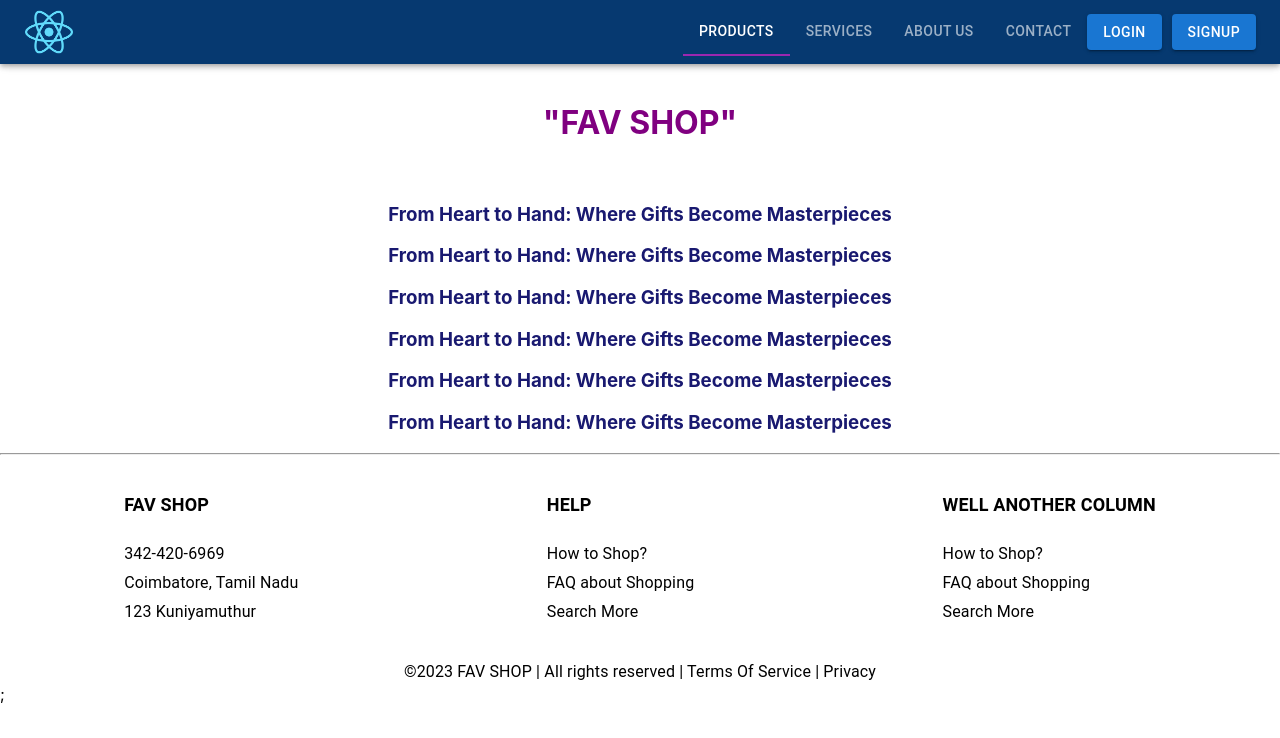
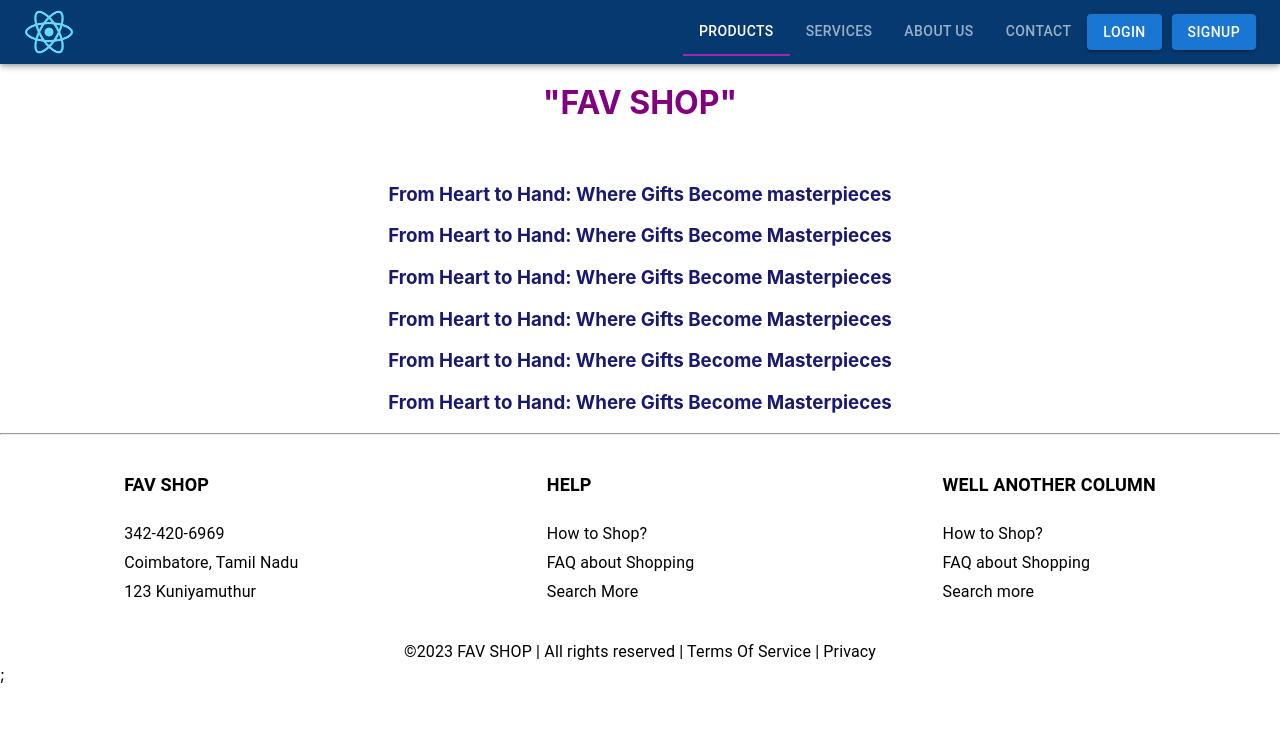
Before and after one commit to sumithachinnadurai/Project, a React (Create React App) app: page /home in a window 1280 px wide. Shown: the top 738 px of the page. Built offline with nearby package versions, Linux system fonts and the light colour scheme.

Commit message:
form components

```diff
--- a/src/documents/Footer.css
+++ b/src/documents/Footer.css
@@ -34,7 +34,7 @@
     display: inline;
    justify-content: space-around;
    justify-content: center;
-   background-color:white;
+   background-color:pink;
    height: 290px;
 }
 
--- a/src/documents/Footer.jsx
+++ b/src/documents/Footer.jsx
@@ -83,7 +83,7 @@ function Footer() {
             <ul>
               <li>How to Shop?</li>
               <li>FAQ about Shopping</li>
-              <li>Search More</li>
+              <li>Search more</li>
             </ul>
           </div>
         </div>
--- a/src/documents/Front.jsx
+++ b/src/documents/Front.jsx
@@ -62,7 +62,7 @@ const Front = () => {
             color="primary"
             fullWidth
             onClick={handleSignUp}
-            style={{ marginTop: "8px" }}
+            style={{ marginTop: "9px" }}
           >
             Sign Up
           </Button>
--- a/src/documents/Header.jsx
+++ b/src/documents/Header.jsx
@@ -75,7 +75,7 @@ const Header = () => {
       </AppBar>
       {!isMatch && (
         /* Render content based on the selected page */
-        <div style={{ padding: "20px" }}>
+        <div style={{ padding: "10px" }}>
           <Typography variant="h4">
             {`Content for ${tabIndexToPage[value]} page`}
           </Typography>
--- a/src/documents/Home.jsx
+++ b/src/documents/Home.jsx
@@ -1,7 +1,7 @@
 import Footer from "./Footer";
 import Header from "./Header";
 import Main from "./Main";
-
+import React from "react";
 const Home = () => {
   return (
     <div>
--- a/src/documents/LoginPage2.jsx
+++ b/src/documents/LoginPage2.jsx
@@ -75,7 +75,7 @@ const Header = () => {
       </AppBar>
       {!isMatch && (
         /* Render content based on the selected page */
-        <div style={{ padding: "20px" }}>
+        <div style={{ padding: "10px" }}>
           <Typography variant="h4">
             {`Content for ${tabIndexToPage[value]} page `}
           </Typography>
--- a/src/documents/Main.jsx
+++ b/src/documents/Main.jsx
@@ -10,7 +10,7 @@ const Main = () => {
       </b>
       <br></br>
       <h3 style={{ color: "midnightblue" }}>
-        <center>From Heart to Hand: Where Gifts Become Masterpieces</center>
+        <center>From Heart to Hand: Where Gifts Become masterpieces</center>
       </h3>
       <h3 style={{ color: "midnightblue" }}>
         <center>From Heart to Hand: Where Gifts Become Masterpieces</center>
--- a/src/documents/Router.jsx
+++ b/src/documents/Router.jsx
@@ -3,6 +3,7 @@ import SignUp2 from "./SignUp2";
 import Loginpage2 from "./Loginpage2";
 import Front from "./Front";
 import Home from "./Home";
+import { JSX } from "react";
 const router = createBrowserRouter([
   { path: "/", element: <Front /> },
   { path: "/signup", element: <SignUp2 /> },
--- a/src/documents/SignUp2.jsx
+++ b/src/documents/SignUp2.jsx
@@ -101,7 +101,7 @@ const SignUp2 = () => {
             Sign Up
           </Button>
           <Typography sx={{ marginTop: "16px" }}>
-            Already a user ? <Link to="/login">Login</Link>
+            Already A user ? <Link to="/login">Login</Link>
           </Typography>
         </form>
       </Paper>
--- a/src/index.js
+++ b/src/index.js
@@ -5,7 +5,7 @@ import App from "./App";
 import reportWebVitals from "./reportWebVitals";
 import { RouterProvider } from "react-router-dom";
 import router from "./Documents/Router";
-
+import Footer from "./Documents/Footer";
 const root = ReactDOM.createRoot(document.getElementById("root"));
 root.render(
   <React.StrictMode>
```
